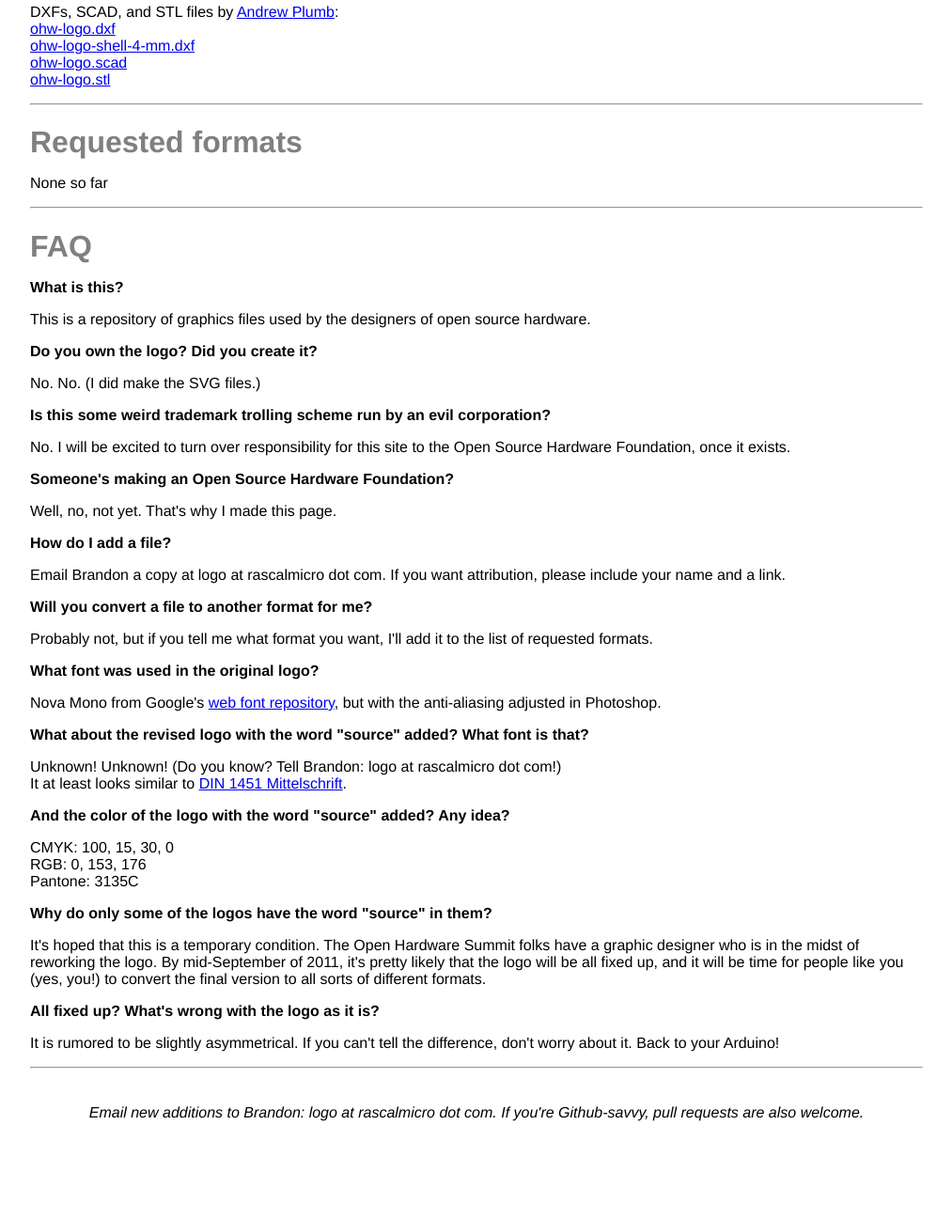
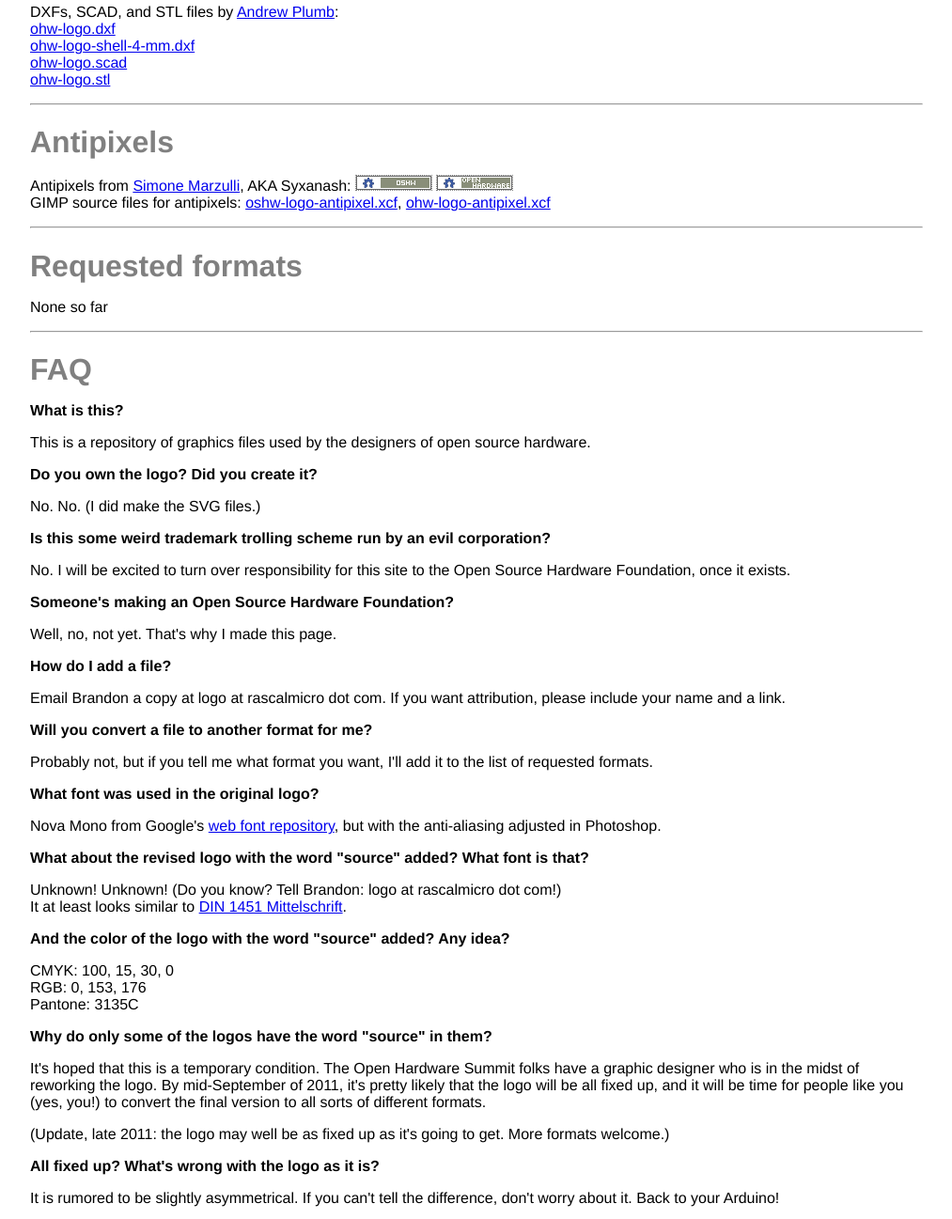
Before and after one commit to madworm/oshw-logo, a plain HTML site: page index.html in a window 1280 px wide. Shown: the part 3100-4397 px from the top of the page at 94% size, without its empty margins (133-1146 px from the left). Before the commit the page ends 4301 px from the top, so only its background shows below. Drawn offline with Linux system fonts and the light colour scheme.

Commit message:
Add antipixels from Simone Marzulli and note about logo status

```diff
--- a/index.html
+++ b/index.html
@@ -88,6 +88,12 @@
         <a href="logos/ohw-logo.stl">ohw-logo.stl</a><br>
         </p>
         <hr />
+        <h1>Antipixels</h1>
+        <p>
+        Antipixels from <a href="http://onioncoding.altervista.org/">Simone Marzulli</a>, AKA Syxanash: <img src="logos/oshw-logo-antipixel.png"> <img src="logos/ohw-logo-antipixel.png"><br>
+        GIMP source files for antipixels: <a href="logos/oshw-logo-antipixel.xcf">oshw-logo-antipixel.xcf</a>, <a href="logos/ohw-logo-antipixel.xcf">ohw-logo-antipixel.xcf</a>
+        </p>
+        <hr />
         <h1>Requested formats</h1>
         <p>
         None so far
@@ -157,6 +163,9 @@
         <p>
         It's hoped that this is a temporary condition. The Open Hardware Summit folks have a graphic designer who is in the midst of reworking the logo. By mid-September of 2011, it's pretty likely that the logo will be all fixed up, and it will be time for people like you (yes, you!) to convert the final version to all sorts of different formats.
         </p>
+        <p>
+        (Update, late 2011: the logo may well be as fixed up as it's going to get. More formats welcome.)
+        </p>
         <p class="question">
         All fixed up? What's wrong with the logo as it is?
         </p>
```
Also changed, not shown: logos/ohw-logo-antipixel.png (added), logos/oshw-logo-antipixel.png (added), 2 other files.
